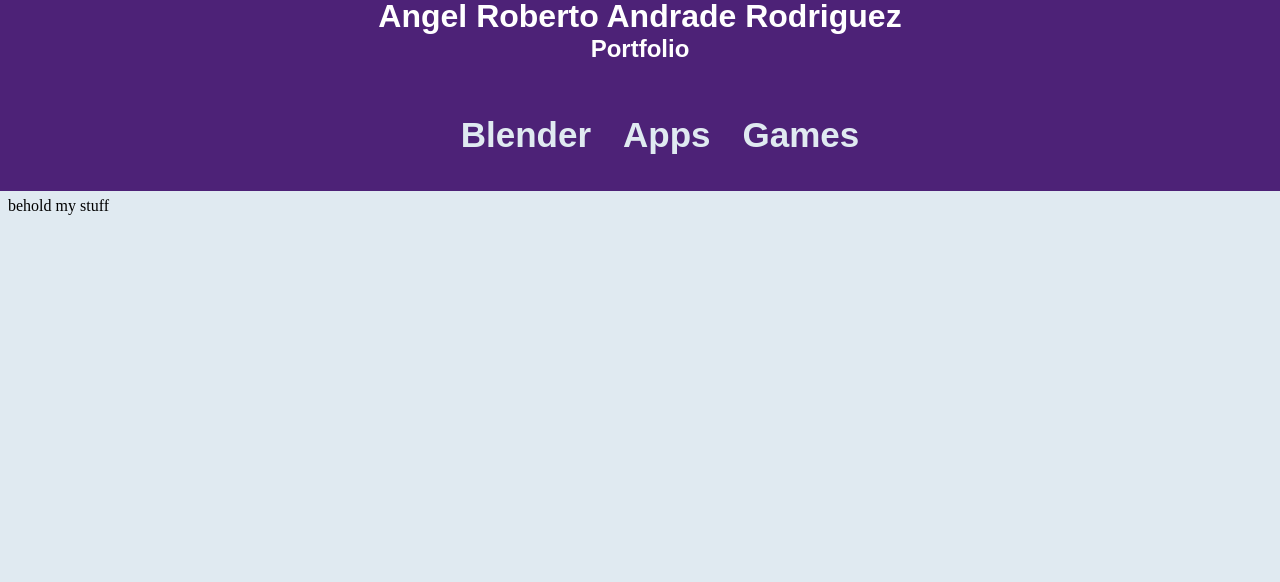
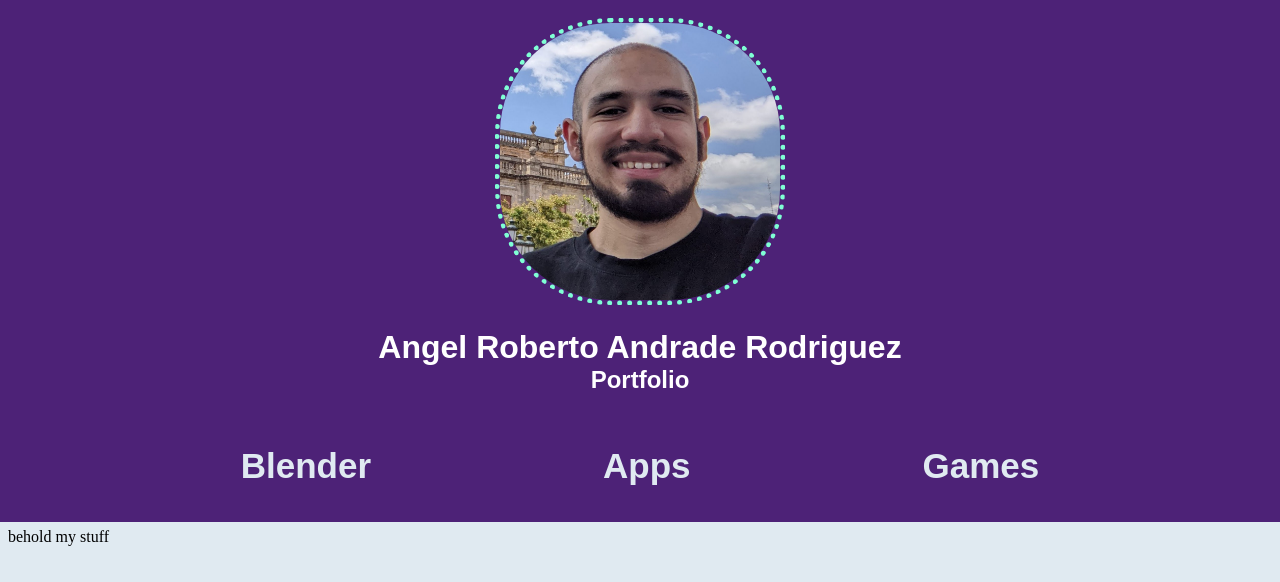
Before and after one commit to locoplains13/PortfolioSite, a plain HTML site: page index.html in a window 1280 px wide. Drawn offline with Linux system fonts and the light colour scheme.

Commit message:
added profile picture and fixed buttons

```diff
--- a/index.html
+++ b/index.html
@@ -10,6 +10,7 @@
   </head>
   <body>
     <div class="header">
+      <img src="photo.jpg" alt="profile picture" />
       <h1 class="header-text" id="name">Angel Roberto Andrade Rodriguez</h1>
       <h2 class="header-text">Portfolio</h2>
       <div class="portfolios">
--- a/styles.css
+++ b/styles.css
@@ -23,6 +23,7 @@
   list-style-type: none;
   overflow: hidden;
   display: inline-block;
+  padding: 0;
 }
 
 li {
@@ -35,9 +36,18 @@
   color: rgb(224, 234, 241);
   text-align: center;
   padding: 16px;
-  margin: 0;
   font-weight: 700;
   text-decoration: none;
+  margin-left: 100px;
+  margin-right: 100px;
+}
+
+img {
+  width: 280px;
+  margin: 20px;
+  border-radius: 40%;
+  border: 5px dotted#555;
+  border-color: aquamarine;
 }
 
 li a:hover {
```
Also changed, not shown: photo.jpg (added).
